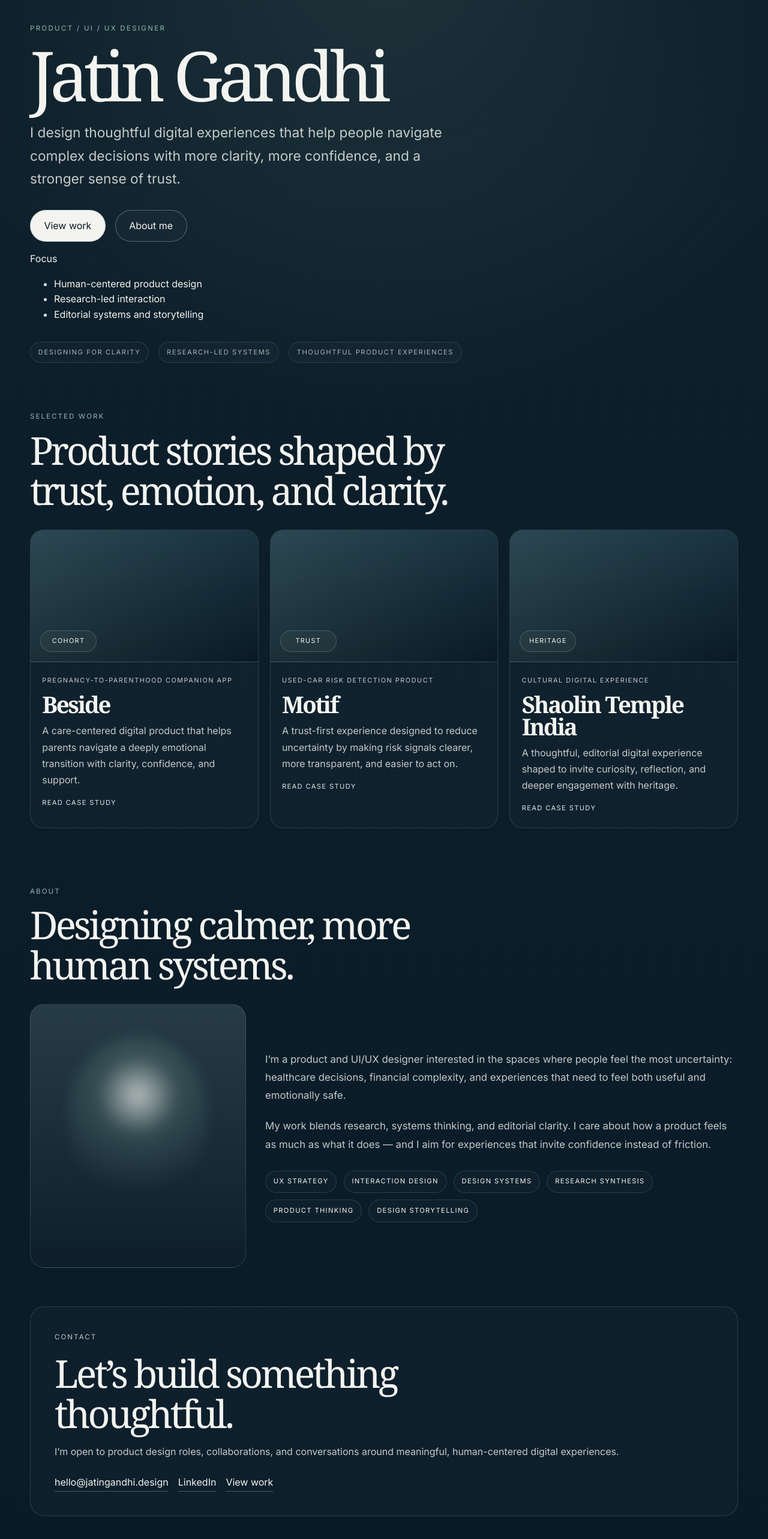
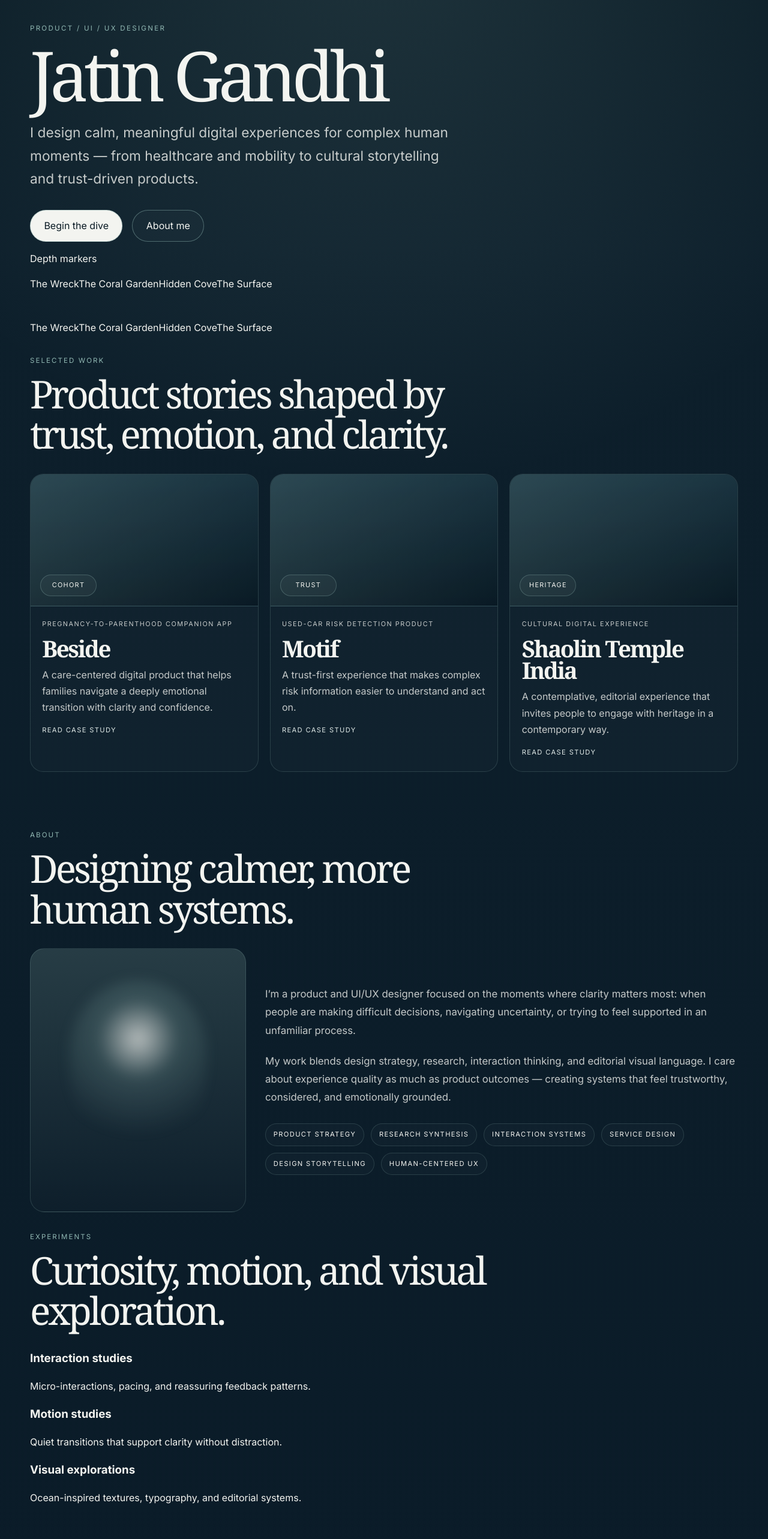
Before and after one commit to jatingandhi095-pixel/jatin-gandhi-portfolio, a Next.js app: page /prototype/into-the-unknown in a window 1280 px wide. Shown: the part 228-2794 px from the top of the page at 60% size. Built offline with nearby package versions, Linux system fonts and the light colour scheme.

Commit message:
Replace the old prototype exploration route with a cinematic underwater portfolio landing page that preserves the isolated route and keeps the existing main homepage untouched.

```diff
--- a/app/prototype/into-the-unknown/page.tsx
+++ b/app/prototype/into-the-unknown/page.tsx
@@ -1,12 +1,19 @@
 import Link from "next/link";
 import styles from "./page.module.css";
+
+const destinations = [
+  { id: "wreck", label: "The Wreck", href: "/work/beside-case-study" },
+  { id: "coral", label: "The Coral Garden", href: "/about" },
+  { id: "cove", label: "Hidden Cove", href: "/experiments" },
+  { id: "surface", label: "The Surface", href: "/contact" },
+];
 
 const projects = [
   {
     title: "Beside",
     type: "Pregnancy-to-parenthood companion app",
     description:
-      "A care-centered digital product that helps parents navigate a deeply emotional transition with clarity, confidence, and support.",
+      "A care-centered digital product that helps families navigate a deeply emotional transition with clarity and confidence.",
     href: "/work/beside-case-study",
     accent: "Cohort",
   },
@@ -14,7 +21,7 @@ const projects = [
     title: "Motif",
     type: "Used-car risk detection product",
     description:
-      "A trust-first experience designed to reduce uncertainty by making risk signals clearer, more transparent, and easier to act on.",
+      "A trust-first experience that makes complex risk information easier to understand and act on.",
     href: "/work/used-car",
     accent: "Trust",
   },
@@ -22,46 +29,64 @@ const projects = [
     title: "Shaolin Temple India",
     type: "Cultural digital experience",
     description:
-      "A thoughtful, editorial digital experience shaped to invite curiosity, reflection, and deeper engagement with heritage.",
+      "A contemplative, editorial experience that invites people to engage with heritage in a contemporary way.",
     href: "/work/shaolin-temple",
     accent: "Heritage",
   },
 ];
 
-const skills = [
-  "UX strategy",
-  "Interaction design",
-  "Design systems",
+const interests = [
+  "Product strategy",
   "Research synthesis",
-  "Product thinking",
+  "Interaction systems",
+  "Service design",
   "Design storytelling",
+  "Human-centered UX",
+];
+
+const experiments = [
+  { title: "Interaction studies", detail: "Micro-interactions, pacing, and reassuring feedback patterns." },
+  { title: "Motion studies", detail: "Quiet transitions that support clarity without distraction." },
+  { title: "Visual explorations", detail: "Ocean-inspired textures, typography, and editorial systems." },
 ];
 
 export default function PrototypeIntoTheUnknownPage() {
   return (
     <main className={styles.page}>
+      <div className={styles.ocean} aria-hidden="true">
+        <div className={styles.lightBeam} />
+        <div className={styles.lightBeamSecondary} />
+        <div className={styles.bubbleField}>
+          {Array.from({ length: 12 }).map((_, index) => (
+            <span key={index} style={{ left: `${(index * 11) % 100}%`, animationDelay: `${index * 0.7}s` }} />
+          ))}
+        </div>
+        <div className={styles.diver} />
+        <div className={styles.coral} />
+      </div>
+
       <div className={styles.shell}>
         <header className={styles.topbar}>
           <div className={styles.brand}>Jatin Gandhi</div>
           <nav className={styles.nav} aria-label="Main navigation">
             <Link href="#work">Work</Link>
             <Link href="#about">About</Link>
+            <Link href="#experiments">Experiments</Link>
             <Link href="#contact">Contact</Link>
           </nav>
         </header>
 
         <section className={styles.hero}>
-          <div className={styles.heroGrid}>
-            <div>
+          <div className={styles.heroCopy}>
             <p className={styles.eyebrow}>Product / UI / UX designer</p>
             <h1 className={styles.title}>Jatin Gandhi</h1>
             <p className={styles.intro}>
-                I design thoughtful digital experiences that help people navigate complex decisions with
-                more clarity, more confidence, and a stronger sense of trust.
+              I design calm, meaningful digital experiences for complex human moments — from
+              healthcare and mobility to cultural storytelling and trust-driven products.
             </p>
             <div className={styles.actions}>
               <Link href="#work" className={styles.primaryAction}>
-                  View work
+                Begin the dive
               </Link>
               <Link href="#about" className={styles.secondaryAction}>
                 About me
@@ -69,21 +94,24 @@ export default function PrototypeIntoTheUnknownPage() {
             </div>
           </div>
 
-            <aside className={styles.heroPanel} aria-label="Design focus">
-              <p>Focus</p>
-              <ul>
-                <li>Human-centered product design</li>
-                <li>Research-led interaction</li>
-                <li>Editorial systems and storytelling</li>
-              </ul>
+          <aside className={styles.heroPanel} aria-label="Ocean destinations">
+            <p>Depth markers</p>
+            <div className={styles.destinationList}>
+              {destinations.map((destination) => (
+                <Link key={destination.id} href={destination.href} className={styles.destinationPill}>
+                  {destination.label}
+                </Link>
+              ))}
+            </div>
           </aside>
-          </div>
+        </section>
 
-          <div className={styles.metaRow}>
-            <span>Designing for clarity</span>
-            <span>Research-led systems</span>
-            <span>Thoughtful product experiences</span>
-          </div>
+        <section className={styles.routeMap} aria-label="Dive map">
+          {destinations.map((destination) => (
+            <Link key={destination.id} href={destination.href} className={styles.routeItem}>
+              {destination.label}
+            </Link>
+          ))}
         </section>
 
         <section id="work" className={styles.section}>
@@ -123,23 +151,42 @@ export default function PrototypeIntoTheUnknownPage() {
 
               <div className={styles.aboutCopy}>
                 <p>
-                  I’m a product and UI/UX designer interested in the spaces where people feel the
-                  most uncertainty: healthcare decisions, financial complexity, and experiences that
-                  need to feel both useful and emotionally safe.
+                  I’m a product and UI/UX designer focused on the moments where clarity matters most:
+                  when people are making difficult decisions, navigating uncertainty, or trying to feel
+                  supported in an unfamiliar process.
                 </p>
                 <p>
-                  My work blends research, systems thinking, and editorial clarity. I care about how
-                  a product feels as much as what it does — and I aim for experiences that invite
-                  confidence instead of friction.
+                  My work blends design strategy, research, interaction thinking, and editorial visual
+                  language. I care about experience quality as much as product outcomes — creating
+                  systems that feel trustworthy, considered, and emotionally grounded.
                 </p>
 
                 <div className={styles.skillList}>
-                  {skills.map((skill) => (
-                    <span key={skill}>{skill}</span>
+                  {interests.map((interest) => (
+                    <span key={interest}>{interest}</span>
                   ))}
                 </div>
               </div>
             </div>
+          </div>
+        </section>
+
+        <section id="experiments" className={styles.section}>
+          <div className={styles.sectionHeader}>
+            <p className={styles.sectionLabel}>Experiments</p>
+            <h2>Curiosity, motion, and visual exploration.</h2>
+          </div>
+
+          <div className={styles.experimentGrid}>
+            {experiments.map((item) => (
+              <article key={item.title} className={styles.experimentCard}>
+                <div className={styles.experimentVisual} aria-hidden="true" />
+                <div className={styles.experimentBody}>
+                  <h3>{item.title}</h3>
+                  <p>{item.detail}</p>
+                </div>
+              </article>
+            ))}
           </div>
         </section>
 
@@ -148,8 +195,8 @@ export default function PrototypeIntoTheUnknownPage() {
             <p className={styles.sectionLabel}>Contact</p>
             <h2>Let’s build something thoughtful.</h2>
             <p>
-              I’m open to product design roles, collaborations, and conversations around meaningful,
-              human-centered digital experiences.
+              I’m open to product design roles, collaborations, and creative conversations around
+              meaningful, human-centered digital experiences.
             </p>
             <div className={styles.contactLinks}>
               <Link href="mailto:hello@jatingandhi.design">hello@jatingandhi.design</Link>
```
Lines whose indentation alone changed are shown as unchanged.
